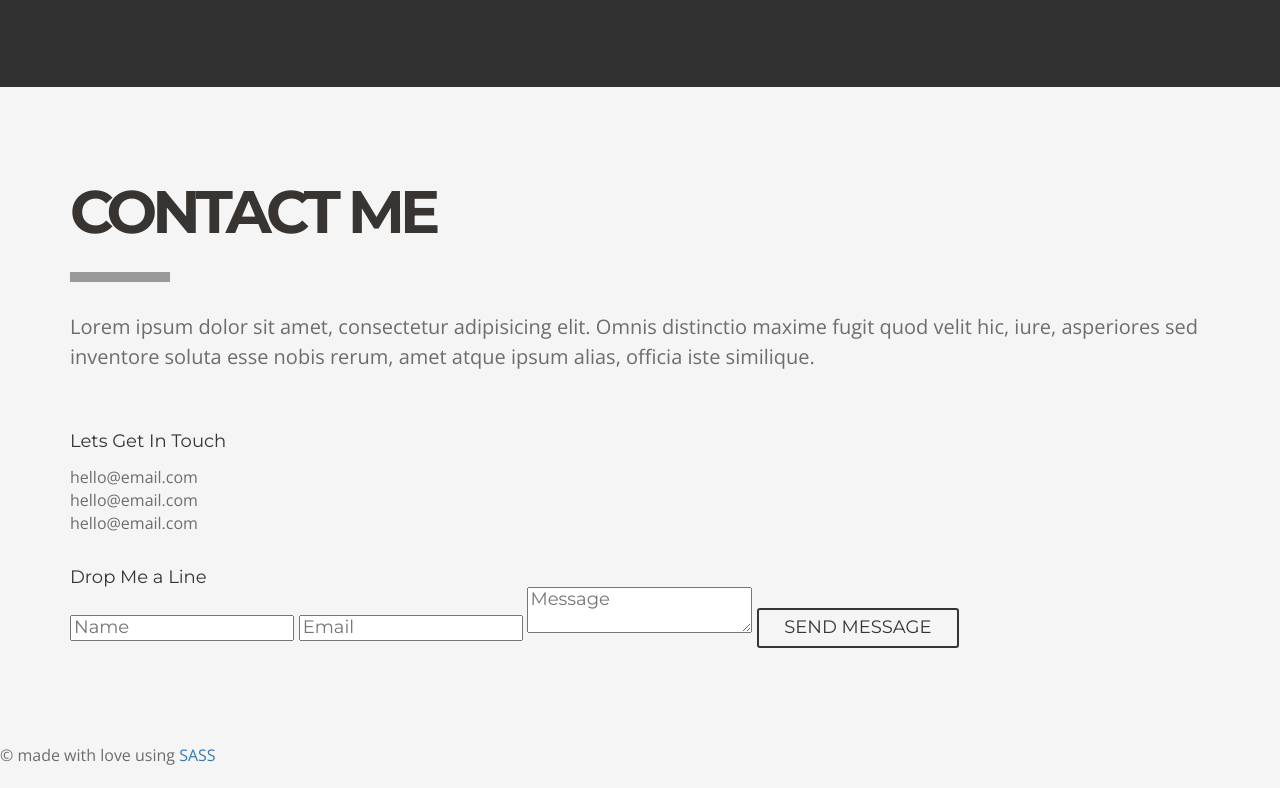
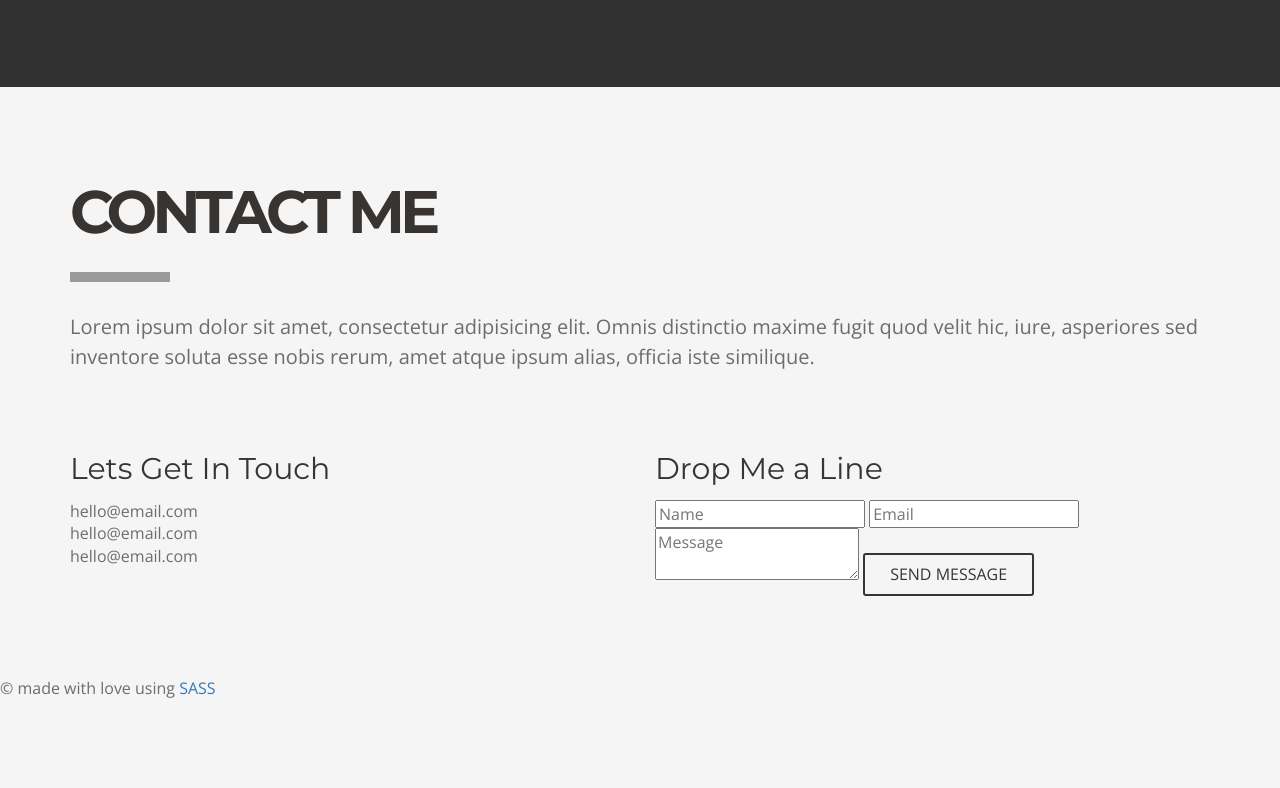
Before and after one commit to danilobjr/BetterCSS, a website: page index.html in a window 1280 px wide. Shown: the part 7753-8541 px from the top of the page. After the commit the page ends 8474 px from the top, so only its background shows below. Drawn offline with nearby package versions, Linux system fonts and the light colour scheme.

Commit message:
setting columns for contact section

```diff
--- a/index.html
+++ b/index.html
@@ -424,9 +424,9 @@
             <span class="border"></span>
             <p>Lorem ipsum dolor sit amet, consectetur adipisicing elit. Omnis distinctio maxime fugit quod velit hic, iure, asperiores sed inventore soluta esse nobis rerum, amet atque ipsum alias, officia iste similique.</p>
         </header>
-        <div>
-            <div>
-                <h4>Lets Get In Touch</h4>
+        <div class="row">
+            <div class="col-md-6">
+                <h2>Lets Get In Touch</h2>
                 <div class="contacts">
                     <div><i><!-- icon goes here --></i><span>hello@email.com</span></div>
                     <div><i><!-- icon goes here --></i><span>hello@email.com</span></div>
@@ -440,15 +440,14 @@
                     <a href=""><img src="" alt=""></a>
                 </div>
             </div>
-            <div>
-                <h4>Drop Me a Line
+            <div class="col-md-6">
+                <h2>Drop Me a Line</h2>
                 <form action="#">
                     <input type="text" placeholder="Name">
                     <input type="email" placeholder="Email">
                     <textarea name="message" placeholder="Message"></textarea>
                     <button>Send Message</button>
                 </form>
-                </h4>
             </div>
         </div>
     </section>
```
Lines whose indentation alone changed are shown as unchanged.
